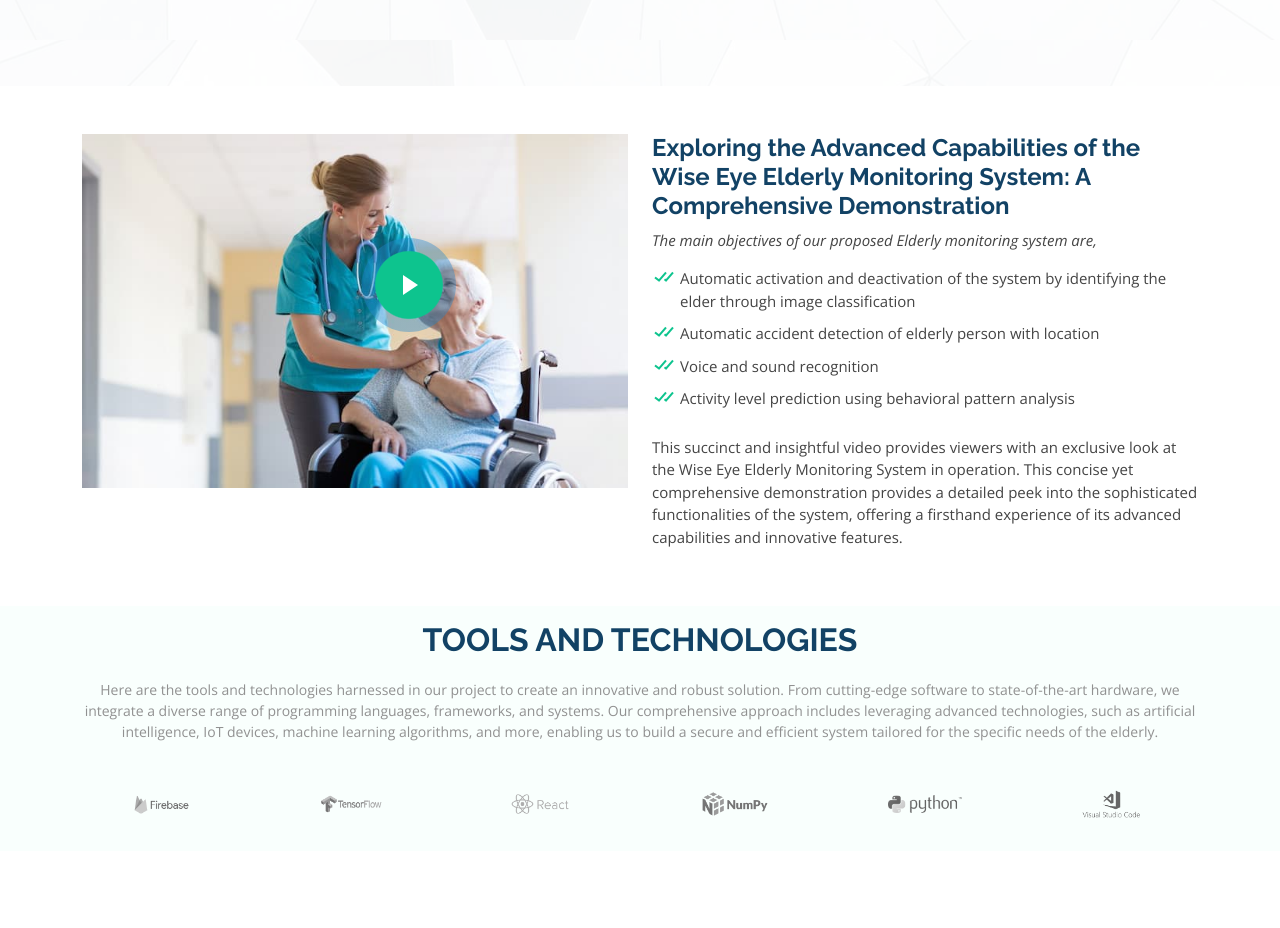
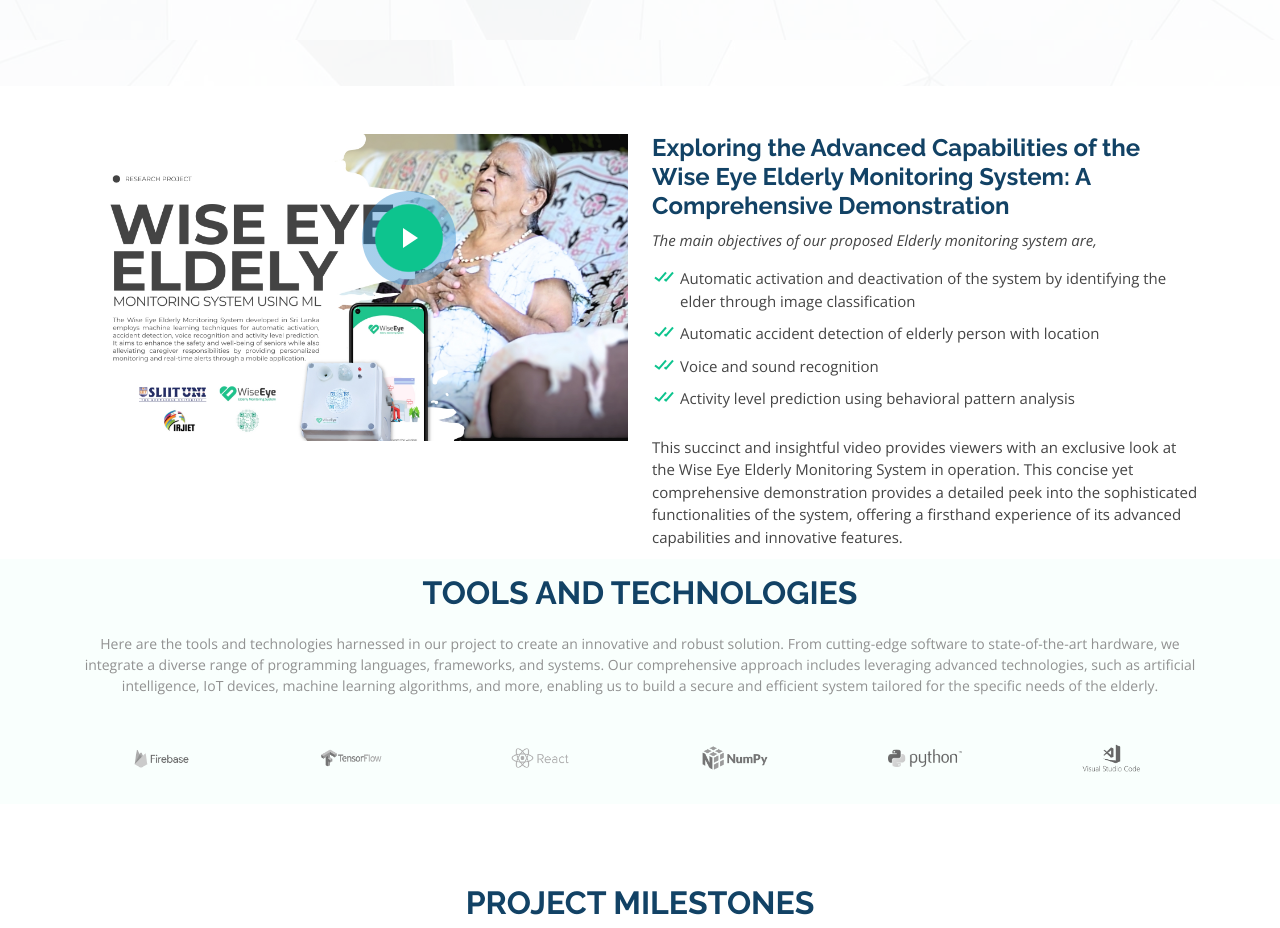
Before and after one commit to amilasm/Wise-Eye-Elderly-Monitoring-System, a plain HTML site: page index.html in a window 1280 px wide. Shown: the part 1560-2488 px from the top of the page. Drawn offline with nearby package versions, Linux system fonts and the light colour scheme.

Commit message:
Update index.html

```diff
--- a/index.html
+++ b/index.html
@@ -147,7 +147,7 @@
           <div class="row">
 
             <div class="col-lg-6 video-box align-self-baseline" data-aos="fade-right" data-aos-delay="100">
-              <img src="assets/img/Elderly-Care.jpg" class="img-fluid">
+              <img src="assets/img/WiseEye Thumbnail Landscape.jpg" class="img-fluid">
               <a href="https://youtu.be/KGBN3llRbxA" class="glightbox play-btn mb-4" data-vbtype="video" data-autoplay="true"></a>
             </div>
 
```
